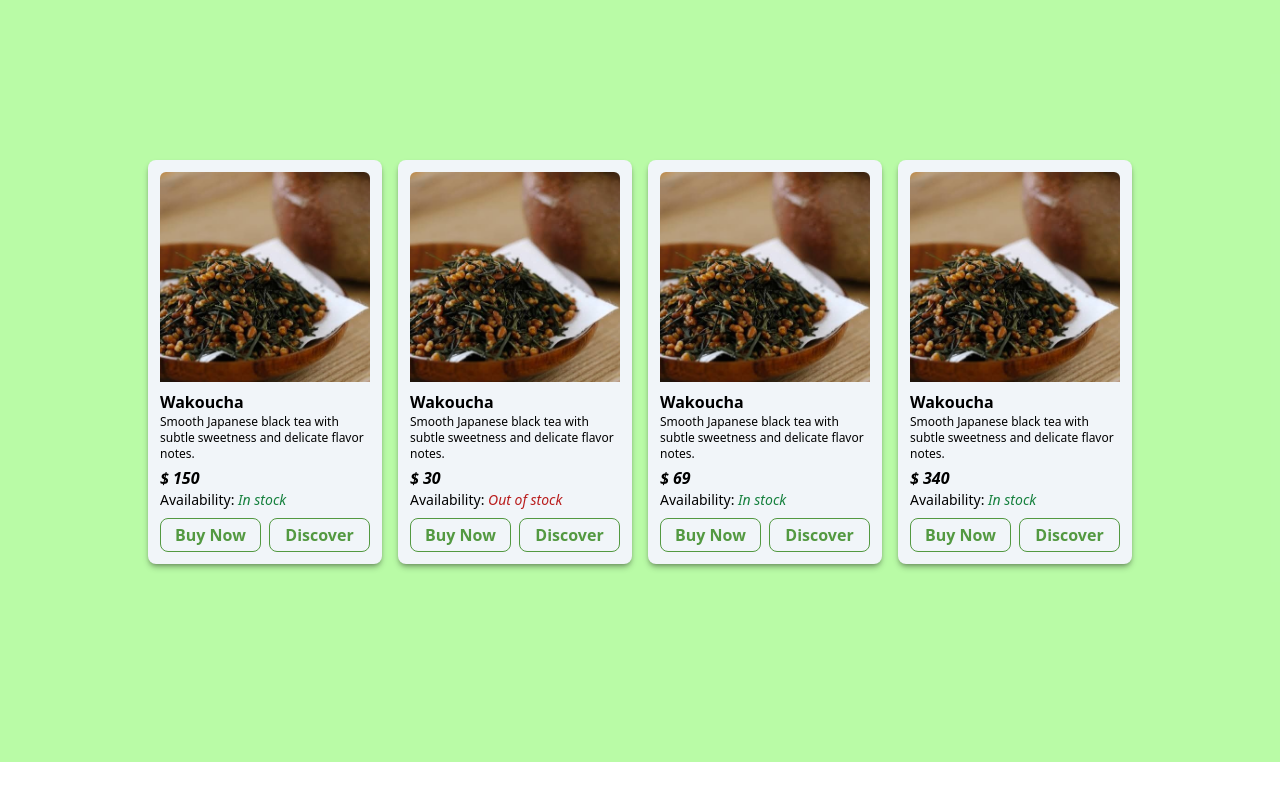
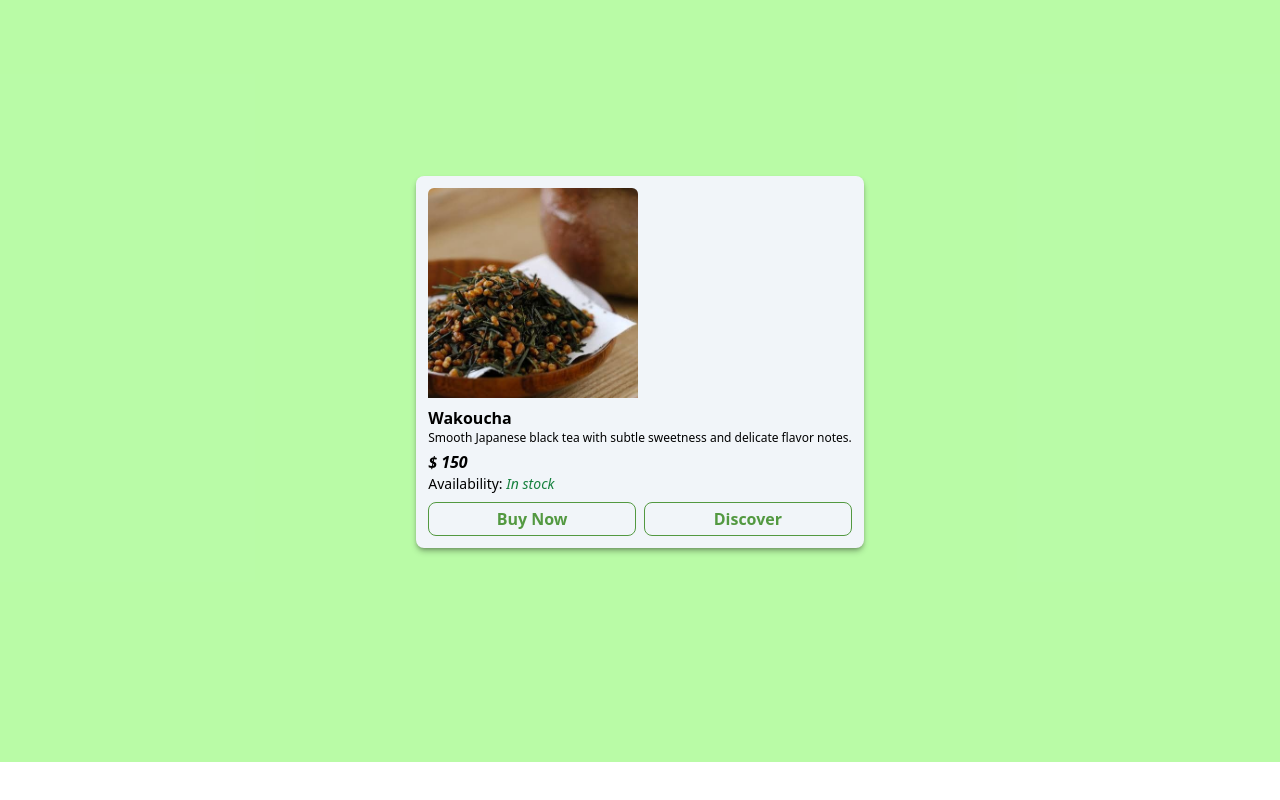
Before and after one commit to sceiiya/washicha-react, a React (Vite) app: page /home in a window 1280 px wide. Shown: the part 2467-3267 px from the top of the page. Built offline with nearby package versions, Linux system fonts and the light colour scheme; a web font is replaced by a local one.

Commit message:
add note

```diff
--- a/src/components/HomepageSection.tsx
+++ b/src/components/HomepageSection.tsx
@@ -5,6 +5,7 @@ import Buttonz from "./Buttonz";
 
 const HomepageSection:React.FC<IfHomepageSection> = ({className}) => {
     // const [stringContent, numberContent, buttonElement] = cards
+    // const [className, heading, subheading, imgage, currency, price, button1, button2, stock] = cards
     return (
         <>
             <div className={className}>
@@ -20,39 +21,6 @@ const HomepageSection:React.FC<IfHomepageSection> = ({className}) => {
                         button2={<Buttonz text="Discover" className="text-[#539941] border-[#539941] border-solid border hover:border-transparent  font-bold hover:shadow-md hover:shadow-black/30" />}
                         stock={"60"}
                     />
-                    <Cards
-                        className="p-3"
-                        heading="Wakoucha"
-                        subheading="Smooth Japanese black tea with subtle sweetness and delicate flavor notes."
-                        imgage={goimage}
-                        currency="$"
-                        price={30}
-                        button1={<Buttonz text="Buy Now" className="text-[#539941] border-[#539941] border-solid border hover:border-transparent hover:text-white hover:bg-[#539941] font-bold shadow-none hover:shadow-md hover:shadow-black/30" />}
-                        button2={<Buttonz text="Discover" className="text-[#539941] border-[#539941] border-solid border hover:border-transparent  font-bold hover:shadow-md hover:shadow-black/30" />}
-                        stock={"0"}
-                    />
-                    <Cards
-                        className="p-3"
-                        heading="Wakoucha"
-                        subheading="Smooth Japanese black tea with subtle sweetness and delicate flavor notes."
-                        imgage={goimage}
-                        currency="$"
-                        price={69}
-                        button1={<Buttonz text="Buy Now" className="text-[#539941] border-[#539941] border-solid border hover:border-transparent hover:text-white hover:bg-[#539941] font-bold shadow-none hover:shadow-md hover:shadow-black/30" />}
-                        button2={<Buttonz text="Discover" className="text-[#539941] border-[#539941] border-solid border hover:border-transparent  font-bold hover:shadow-md hover:shadow-black/30" />}
-                        stock={"2"}
-                    />
-                    <Cards
-                        className="p-3"
-                        heading="Wakoucha"
-                        subheading="Smooth Japanese black tea with subtle sweetness and delicate flavor notes."
-                        imgage={goimage}
-                        currency="$"
-                        price={340}
-                        button1={<Buttonz text="Buy Now" className="text-[#539941] border-[#539941] border-solid border hover:border-transparent hover:text-white hover:bg-[#539941] font-bold shadow-none hover:shadow-md hover:shadow-black/30" />}
-                        button2={<Buttonz text="Discover" className="text-[#539941] border-[#539941] border-solid border hover:border-transparent  font-bold hover:shadow-md hover:shadow-black/30" />}
-                        stock={"40"}
-                    />
                 </div>
             </div>
         </>
```
